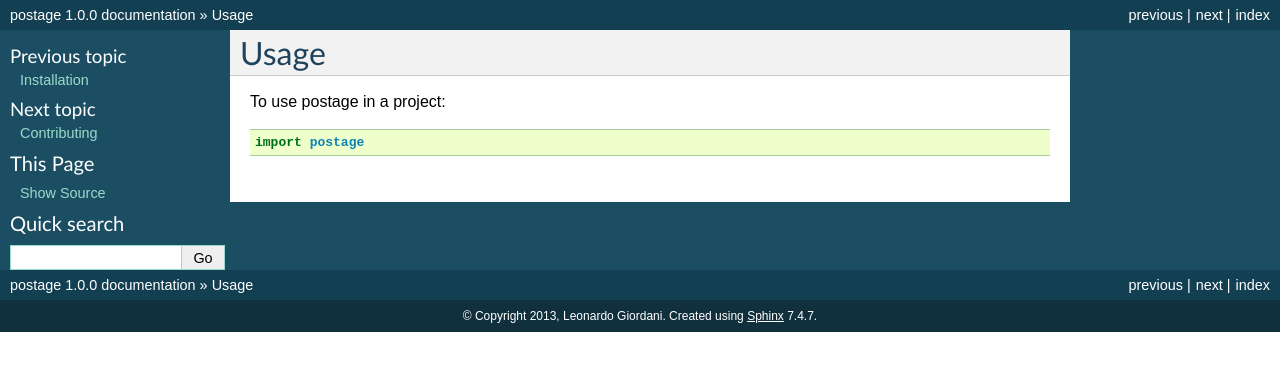
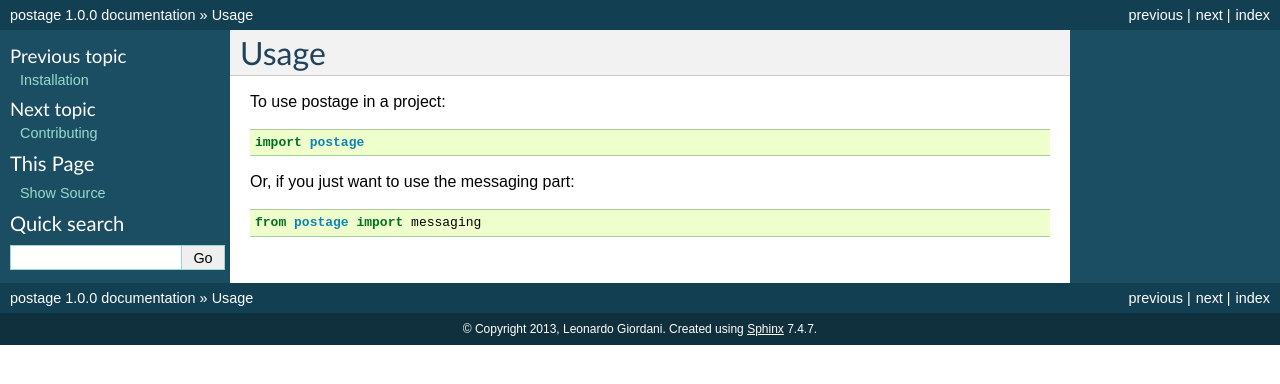
Before and after one commit to lgiordani/postage, a Sphinx documentation site: the page built from docs/usage.rst, in a window 1280 px wide. Shown: the top 384 px of the page. Built offline with Sphinx 7.4.7, drawn with Linux system fonts in a browser that asks for light colours.

Commit message:
Documentation and packaging WIP

```diff
--- a/docs/usage.rst
+++ b/docs/usage.rst
@@ -5,3 +5,7 @@ Usage
 To use postage in a project::
 
 	import postage
+
+Or, if you just want to use the messaging part::
+
+	from postage import messaging
```
